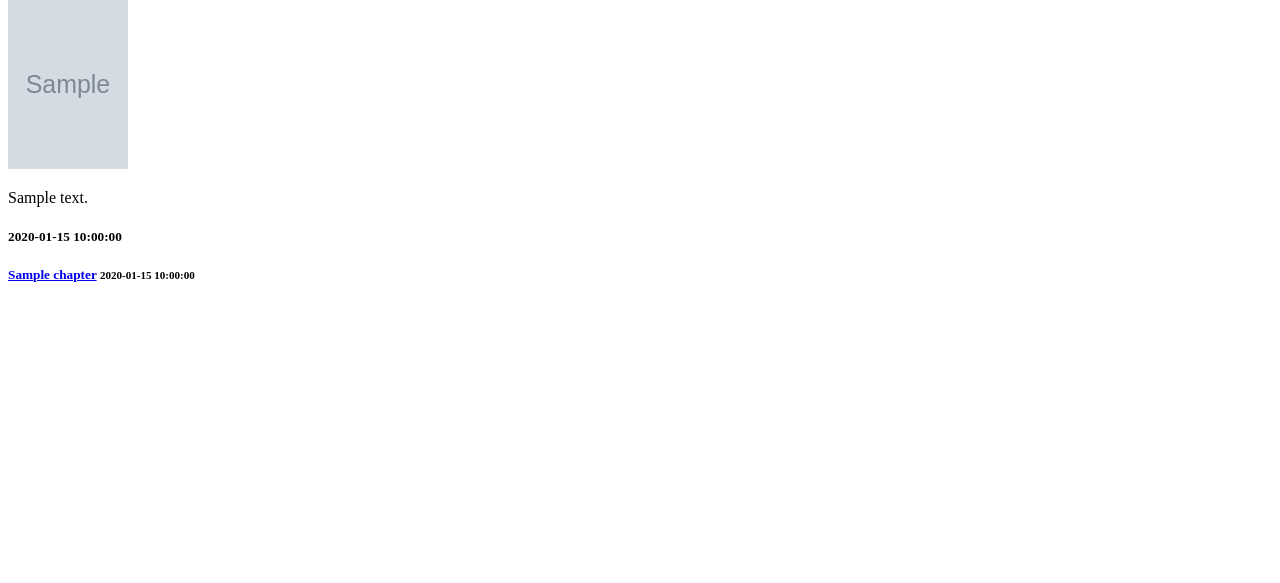
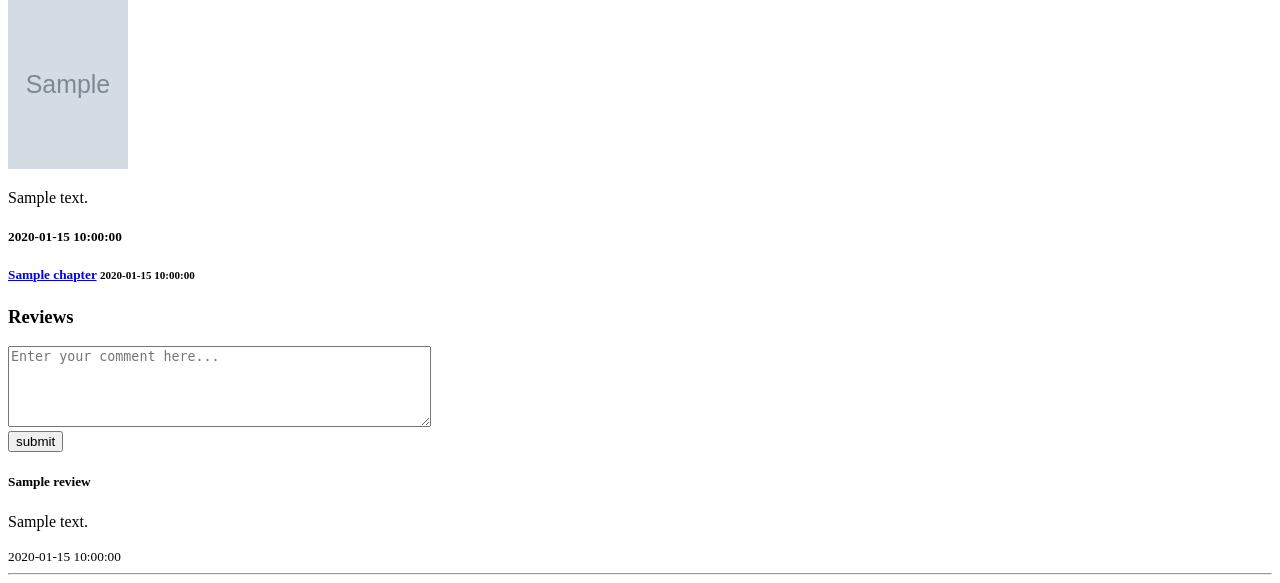
Before and after one commit to rylejaylee/Shappy, a PHP site: a page that uses routes.php in a window 1280 px wide. Shown: the part 218-801 px from the top of the page. Before the commit the page ends 500 px from the top, so only its background shows below. Run offline with PHP 8.4, Linux system fonts and the light colour scheme; tables that the repository leaves empty or names only in its code hold one stand-in row (values such as "Sample post"); grey boxes marked "Sample" are stand-in pictures.

Commit message:
Added creating novel reviews

```diff
--- a/routes.php
+++ b/routes.php
@@ -25,3 +25,5 @@ $router->addRoute('GET', '/chapters/edit', 'ChaptersController@edit');
 $router->addRoute('POST', '/chapters/update', 'ChaptersController@update');
 $router->addRoute('POST', '/chapters/delete', 'ChaptersController@delete');
 $router->addRoute('GET', '/chapters/fetch', 'ChaptersController@fetch');
+// reviews routes
+$router->addRoute('POST', '/reviews/store', 'ReviewsController@store');
--- a/src/Controllers/NovelsController.php
+++ b/src/Controllers/NovelsController.php
@@ -6,19 +6,19 @@ use Shappy\Http\Controller;
 use Shappy\Http\Request;
 use Shappy\Models\Chapter;
 use Shappy\Models\Novel;
+use Shappy\Models\Review;
 use Shappy\Utils\Guard;
 use Shappy\Utils\Validator;
 
 class NovelsController extends Controller
 {
-    private $validator;
-    private $novel;
 
-    public function __construct()
-    {
-        $this->validator = new Validator;
-        $this->novel = new Novel;
+    public function __construct(
+        private $validator = new Validator,
+        private $novel = new Novel
+    ) {
     }
+
 
     public function fetch(Request $request)
     {
@@ -30,9 +30,17 @@ class NovelsController extends Controller
 
         $chapters = $chapter->get_all_by_novel_id($novel->id);
 
-        if(!$novel) error_404();
+        $review = new Review;
 
-        return $this->view("novel/fetch", ['novel' => $novel, 'chapters' => $chapters]);
+        $reviews = $review->get_all_by_novel_id($novel->id);
+
+        if (!$novel) error_404();
+
+        return $this->view("novel/fetch", [
+            'novel' => $novel,
+            'chapters' => $chapters,
+            'reviews' => $reviews
+        ]);
     }
 
     public function create()
@@ -90,7 +98,7 @@ class NovelsController extends Controller
 
         $id = $request->input('id');
         $novel = $this->novel->get_by_id($id);
-        if(!$novel) error_404();
+        if (!$novel) error_404();
 
         Guard::owner($novel->user_id);
 
@@ -102,7 +110,7 @@ class NovelsController extends Controller
         Guard::authorized();
         $id = $request->input('id');
         $novel = $this->novel->get_by_id($id);
-        if(!$novel) error_404();
+        if (!$novel) error_404();
         Guard::owner($novel->user_id);
 
 
@@ -116,7 +124,7 @@ class NovelsController extends Controller
 
         if ($this->validator->has_error()) {
             $this->flash('error', $this->validator->get_error());
-            return $this->redirect('/novel/edit?id='.$novel_id);
+            return $this->redirect('/novel/edit?id=' . $novel_id);
         }
 
         if ($this->novel->update($title, $desc, $novel_id)) {
@@ -132,7 +140,7 @@ class NovelsController extends Controller
         Guard::authorized();
         $id = $request->input('id');
         $novel = $this->novel->get_by_id($id);
-        if(!$novel) error_404();
+        if (!$novel) error_404();
         Guard::owner($novel->user_id);
 
         if ($this->novel->delete($id)) {
--- /dev/null
+++ b/src/Models/Review.php
@@ -0,0 +1,56 @@
+<?php
+
+namespace Shappy\Models;
+
+use Exception;
+use Shappy\Utils\Database;
+
+class Review
+{
+
+    public function create($comment, $user_id, $novel_id)
+    {
+        try {
+            $db = new Database;
+            $sql = "INSERT INTO reviews (comment, user_id, novel_id) VALUES (:comment, :user_id, :novel_id)";
+
+            $params = [
+                ":comment"    =>      $comment,
+                ":user_id"  =>      $user_id,
+                ":novel_id"  =>      $novel_id,
+            ];
+
+            $db->query($sql, $params);
+            $db->close();
+            return 1;
+        } catch (Exception $e) {
+            echo "ERROR 500 : " . $e->getMessage();
+        }
+        return 0;
+    }
+
+    public function get_all_by_novel_id($novel_id)
+    {
+        try {
+            $db = new Database;
+            $sql = "SELECT r.id, comment, name, r.created_at, r.updated_at, r.user_id, r.novel_id
+                    FROM reviews as r
+                    JOIN users as u
+                    ON r.user_id = u.id
+                    WHERE novel_id = :novel_id
+                    ORDER BY updated_at DESC";
+
+            $params = [
+                ':novel_id' => $novel_id,
+            ];
+
+            $stmt = $db->query($sql, $params);
+            $reviews = $stmt->fetchAll();
+            $db->close();
+            return $reviews;
+        } catch (Exception $e) {
+            echo "ERROR 500 : " . $e->getMessage();
+        }
+        return 0;
+    }
+}
--- a/src/Utils/Validator.php
+++ b/src/Utils/Validator.php
@@ -135,8 +135,8 @@ class Validator
     public function empty($text, $name = 'input')
     {
         if ($this->error_msg) return;
-        $name =  ucwords($name);
-        if (empty($text)) $this->error_msg =  "$name cannot be empty.";
+        $name = ucwords($name);
+        if (empty(trim($text))) $this->error_msg =  "$name cannot be empty.";
     }
 
     public function max($text, $name, $max)
--- a/views/novel/fetch.php
+++ b/views/novel/fetch.php
@@ -1,4 +1,4 @@
-<?php include_once 'views/layouts/header.php' ?>
+<?php include_once 'views/layouts/header.php'; ?>
 <?php if (session()->has('success')) : ?>
     <?php echo session()->get('success') ?>
 <?php endif; ?>
@@ -35,10 +35,31 @@
     <h3>No chapters added yet.</h3>
 <?php endif; ?>
 
+<!-- add ratings -->
 
+<!-- reviews -->
+<h3>Reviews</h3>
+<?php if (session()->has('error')) : ?>
+    <?php echo session()->get('error') ?>
+<?php endif; ?>
 
-<!-- add ratings -->
-<!-- reviews -->
+<form action="/reviews/store" method="POST">
+    <textarea name="comment" id="comment" cols="50" rows="5" placeholder="Enter your comment here..."></textarea> <br>
+    <input type="hidden" name="novel_id" value="<?php echo $novel->id ?>">
+    <input type="submit" value="submit" name="submit">
+</form>
+
+<!-- reviews list -->
+<?php if (count($reviews)) : ?>
+    <?php foreach ($reviews as $review) : ?>
+        <h5><?php echo $review->name ?></h5>
+        <p><?php echo $review->comment ?></p>
+        <small><?php echo $review->updated_at ?></small>
+        <hr>
+    <?php endforeach; ?>
+<?php else : ?>
+    <h3>No reviews.</h3>
+<?php endif; ?>
 
 <?php include_once 'views/layouts/footer.php' ?>
 
```
Also changed, not shown: src/Controllers/ReviewsController.php (added, +44 -0 lines), src/Controllers/UserController.php (deleted).
